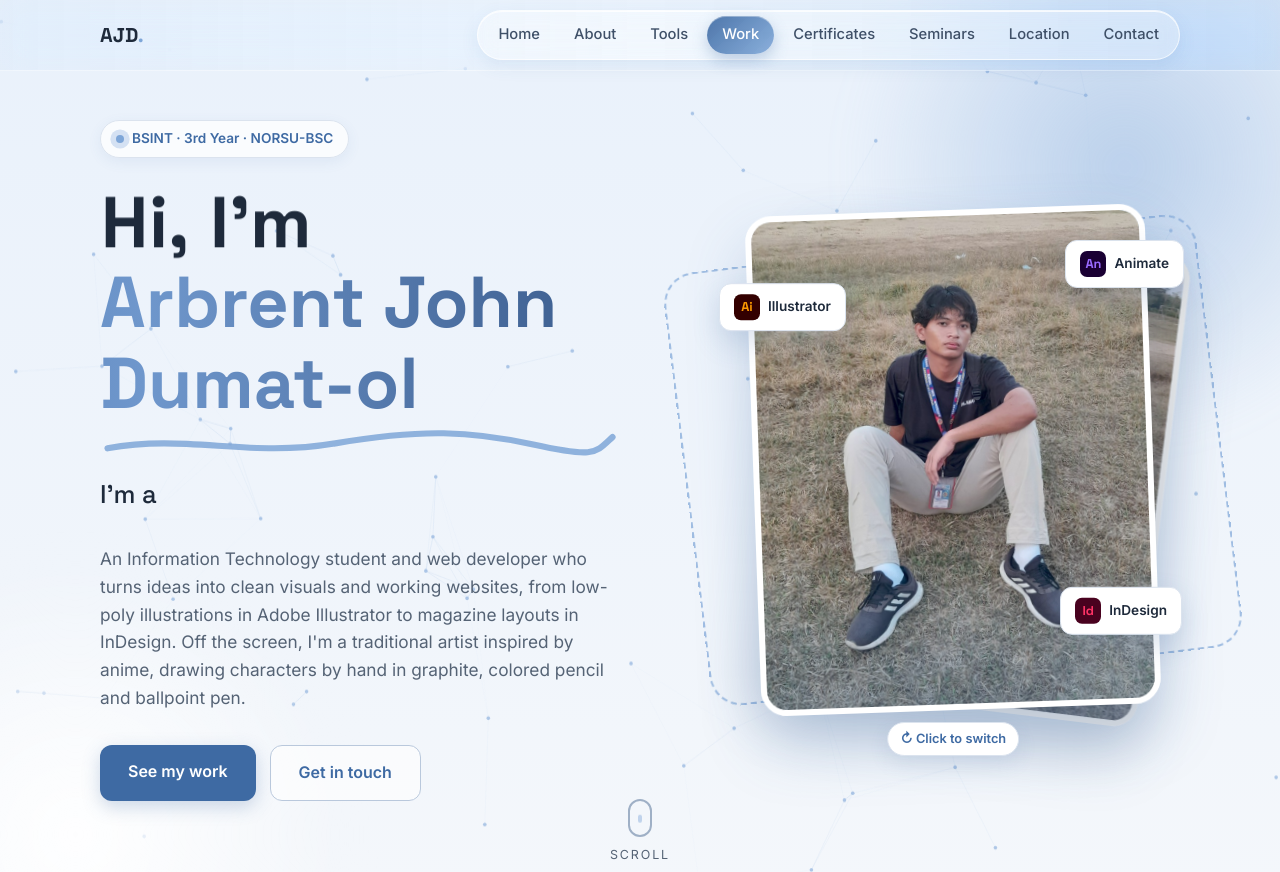
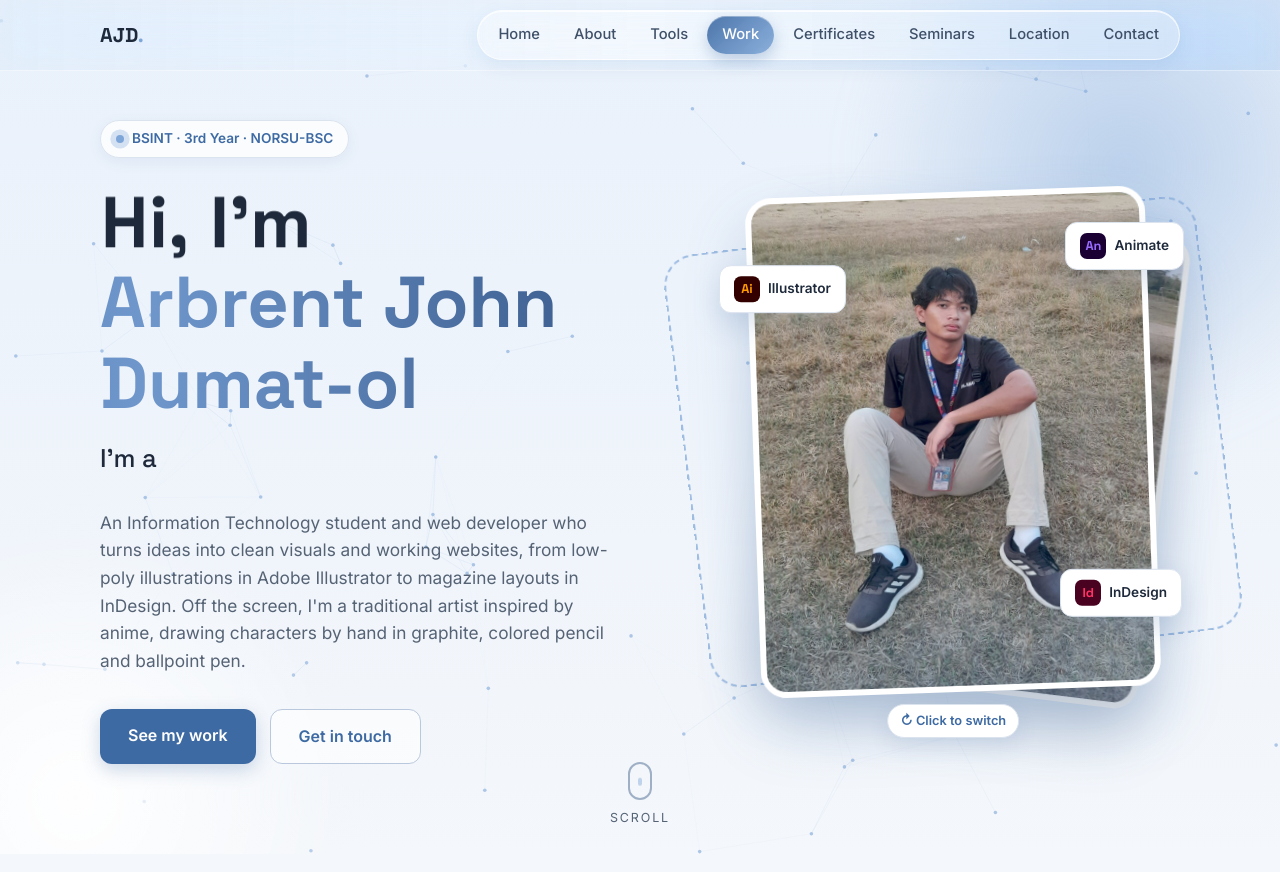
Before and after one commit to ajdumatol3-ui/Porfolio_frontend, a plain HTML site: page index.html in a window 1280 px wide. Shown: the top 872 px of the page. Drawn offline with Linux system fonts and the light colour scheme; animation ran at ten frames a second.

Commit message:
new updated

```diff
--- a/css/style.css
+++ b/css/style.css
@@ -109,10 +109,6 @@ nav ul a.active{color:#fff;background:linear-gradient(135deg,rgba(62,106,163,.92
 .split-w{display:inline-block;white-space:nowrap}
 .split-c{display:inline-block;will-change:transform}
 .hero h1 .split-w,.split-mask .split-w{overflow:hidden;vertical-align:top;padding:0 .02em .18em;margin-bottom:-.18em}
-/* Hand-drawn underline */
-.hero h1{position:relative}
-.scribble{display:block;width:min(100%,520px);height:auto;margin-top:2px;overflow:visible}
-.scribble path{fill:none;stroke:var(--blue);stroke-width:5;stroke-linecap:round;stroke-linejoin:round;opacity:.85}
 /* Draggable badges */
 .float-badge.draggable{cursor:grab;touch-action:none;user-select:none}
 .float-badge.dragging{cursor:grabbing;z-index:10;box-shadow:0 20px 40px rgba(62,106,163,.3)}
--- a/js/anime-effects.js
+++ b/js/anime-effects.js
@@ -2,8 +2,7 @@
    Extra animations powered by anime.js (https://animejs.com)
    Library: js/vendor/anime.umd.min.js (v4.5.0, stored locally)
 
-   1. Hero headline: letters pop in, name wipes in, a hand-drawn
-      underline draws itself (SVG line drawing)
+   1. Hero headline: letters pop in, name slides in from a blur
    2. Section headings: letters rise from behind a mask on scroll
    3. Tool badges: slow, smooth spin on hover
    4. Hero skill badges (Illustrator / InDesign / Animate): drag them,
@@ -64,20 +63,6 @@
     hiLetters.forEach(c => { c.style.transform = 'translateY(110%)'; });
     if (name) { name.style.opacity = '0'; name.style.filter = 'blur(14px)'; }
 
-    // Hand-drawn underline under the name
-    const svgNS = 'http://www.w3.org/2000/svg';
-    const svg = document.createElementNS(svgNS, 'svg');
-    svg.setAttribute('class', 'scribble');
-    svg.setAttribute('viewBox', '0 0 420 28');
-    svg.setAttribute('aria-hidden', 'true');
-    const path = document.createElementNS(svgNS, 'path');
-    path.setAttribute('d', 'M6 18 C 70 6, 120 26, 190 14 S 300 4, 350 15 S 400 22, 414 9');
-    svg.appendChild(path);
-    h1.appendChild(svg);
-    const len = path.getTotalLength();
-    path.style.strokeDasharray = len;
-    path.style.strokeDashoffset = len;
-
     const playHero = () => {
       animate(hiLetters, {
         translateY: ['110%', '0%'],
@@ -95,7 +80,6 @@
         ease: 'outExpo',
         onComplete: () => { name.style.filter = ''; name.style.transform = ''; }
       });
-      animate(path, { strokeDashoffset: [len, 0], duration: 1100, delay: 1100, ease: 'inOutQuad' });
     };
     if (window.__introDone) playHero(); else document.addEventListener('intro:done', playHero, { once: true });
   }
```
